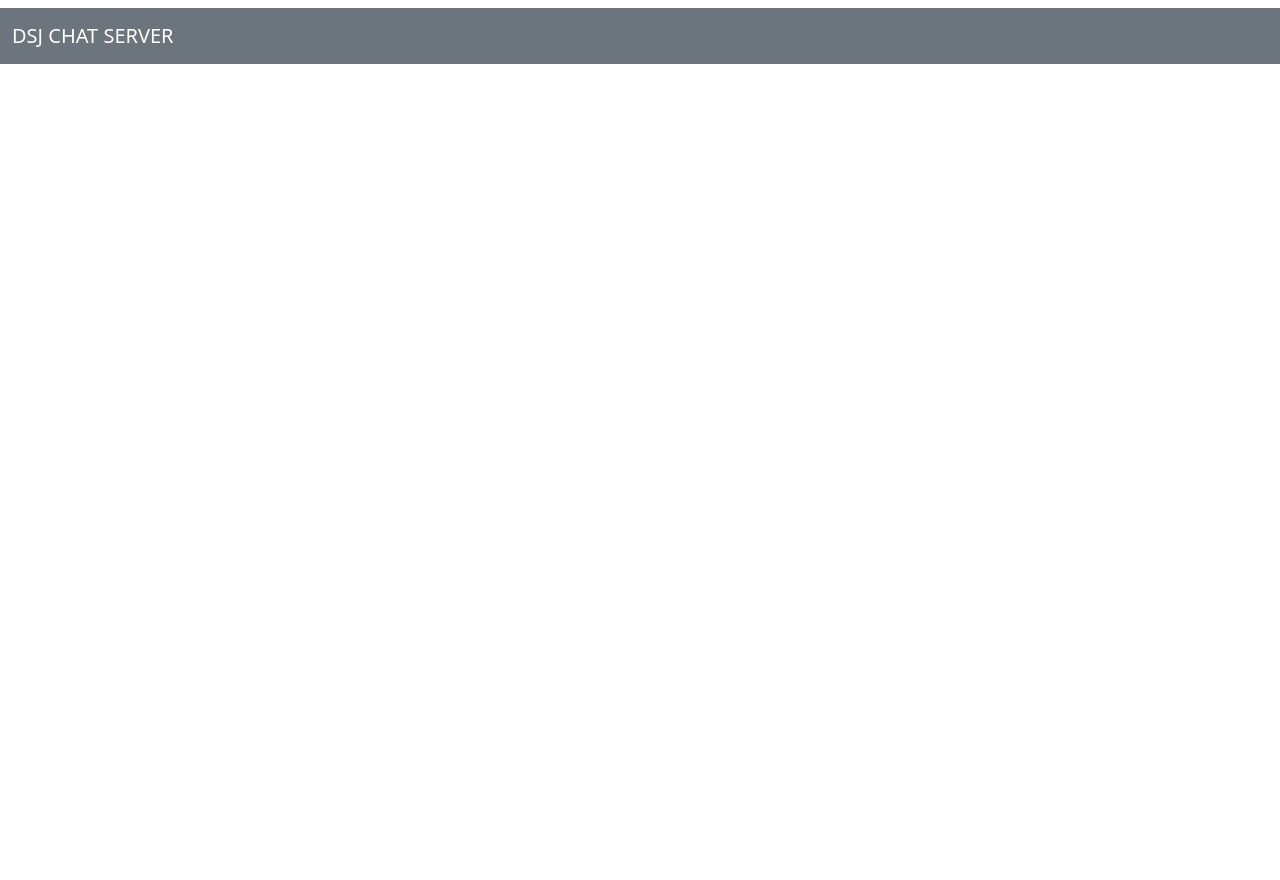
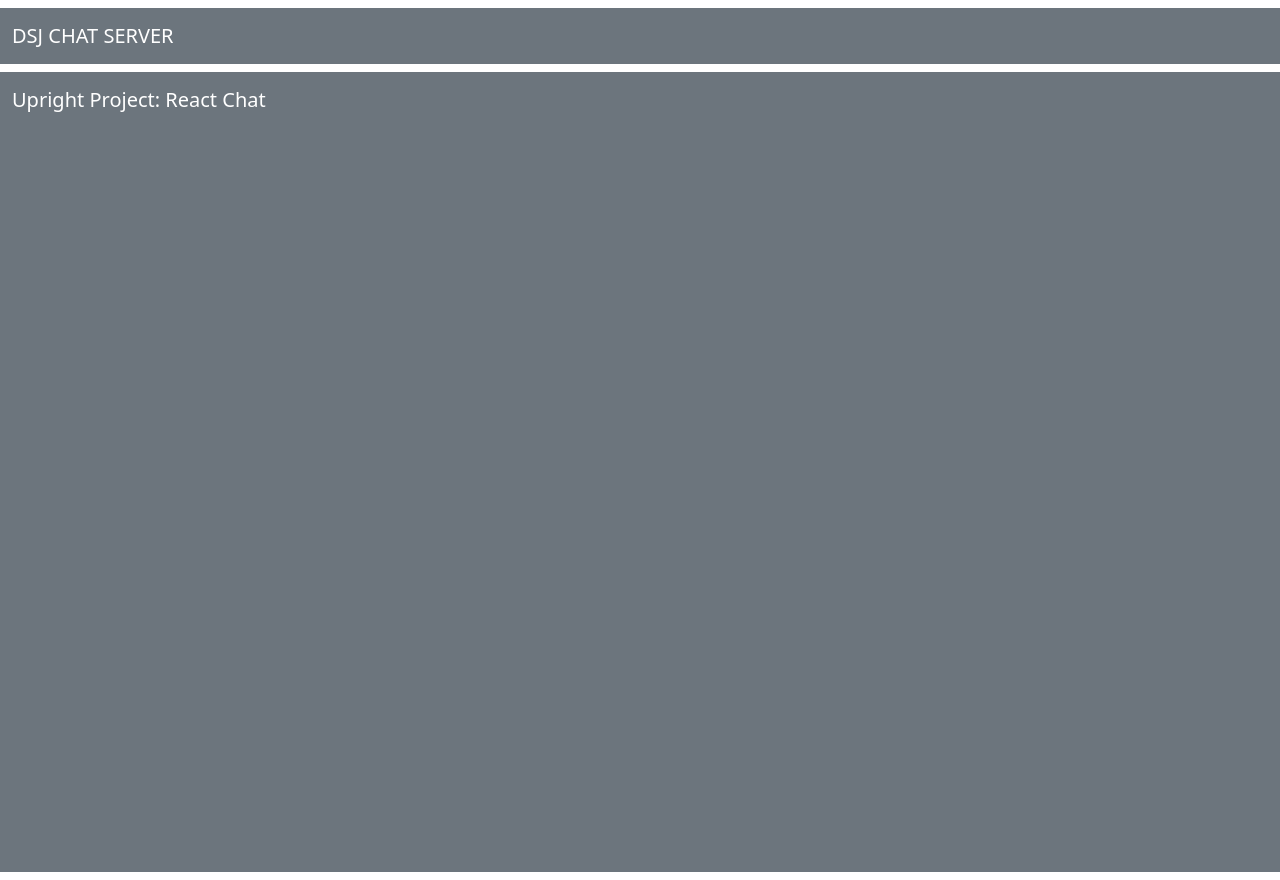
Before and after one commit to shawksly/ReactChat-Client, a React (Create React App) app: page / in a window 1280 px wide. Before the commit the page ends 800 px from the top, so only its background shows below. Built offline with nearby package versions, Linux system fonts and the light colour scheme.

Commit message:
u7_01 complete -- navbar and footer done

```diff
--- a/src/App.css
+++ b/src/App.css
@@ -24,6 +24,21 @@
   color: white;
 }
 
+.App-footer {
+  background-color: #282c34;
+  min-height: 100vh;
+  display: flex;
+  position: fixed;
+  left: 0;
+  bottom: 0;
+  width: 100%;
+  flex-direction: column;
+  align-items: center;
+  justify-content: center;
+  font-size: calc(10px + 2vmin);
+  color: white;
+}
+
 .App-link {
   color: #61dafb;
 }
--- a/src/App.jsx
+++ b/src/App.jsx
@@ -1,8 +1,9 @@
 import logo from './logo.svg';
 import './App.css';
 import {useState} from 'react';
-import {BrowserRouter, Routers,Route} from 'react-router-dom'
-import Navbar from './components/navbar/Navbar'
+import {BrowserRouter, Routers,Route} from 'react-router-dom';
+import Navbar from './components/navbar/Navbar';
+import Footer from './components/footer/Footer';
 
 function App() {
   return (
@@ -10,6 +11,7 @@ function App() {
       <BrowserRouter>
       <Navbar/>
 
+      <Footer />
       </BrowserRouter>
     </div>
   );
--- /dev/null
+++ b/src/components/footer/Footer.jsx
@@ -0,0 +1,20 @@
+import {Navbar, NavbarBrand} from 'reactstrap'
+
+
+const Footer = () =>{
+  return(
+    <>
+      <Navbar
+    className="my-2 App-footer"
+    color="secondary"
+    dark
+  >
+    <NavbarBrand href="/">
+      Upright Project: React Chat
+    </NavbarBrand>
+  </Navbar>
+    </>
+  )
+}
+
+export default Footer;
```
